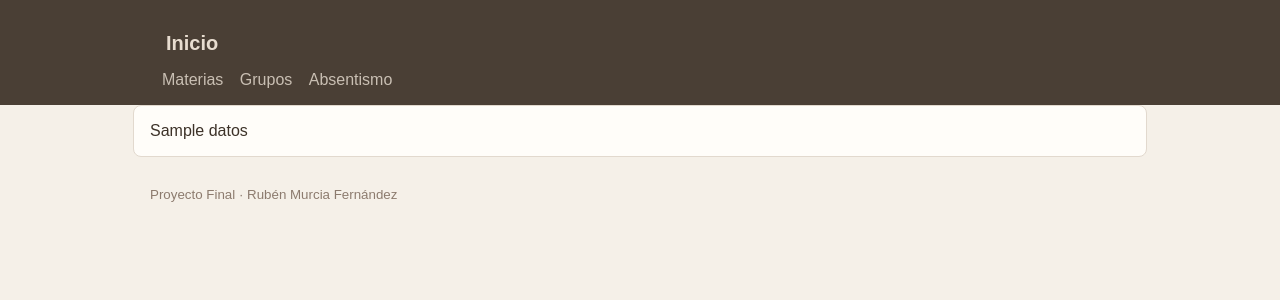
After one commit to rubmurfer/analisis-de-datos, a Flask app: template templates/materias.html in a window 1280 px wide. The commit adds this page. Shown: the top 300 px of the page. Run offline with Flask 3, Linux system fonts and the light colour scheme; the template is opened without the code that fills it: most values are stand-ins (such as "Sample title", 1, 10 or a date in 2020); parts of the project's set-up code (start-up, migrations or seed data) failed here and were passed over.

Commit message:
limpieza de datos y primer desarrollo de Web

```diff
--- a/app.py
+++ b/app.py
@@ -1,16 +1,29 @@
 # app.py
 
 from flask import Flask, render_template, redirect
-from utils.carga_datos import df_unidades, df_faltas, df_materias, df_matriculas, df_notas, pd
+from utils.carga_datos import pd, df_notas_matriculas, df_unidades, df_faltas, df_materias, df_matriculas, df_notas
 
-print(df_faltas)
+
 
 
 app = Flask(__name__) # Apartado de Web con Flask
 
 @app.route("/")
 def inicio():
-    return render_template("base.html", title="Inicio", msg="Hola")
+    msg = """
+    Bienvenido a mi página Web.
+
+    Aquí podrás acceder a los datos del centro.
+    """
+    return render_template("base.html", title="Inicio", msg=msg)
+
+@app.route("/materias")
+def materias():
+    html = df_notas.sort_values("NOTA").to_html(classes="datos", index=False, border=0)
+    return render_template("materias.html", datos=html)
+
+
+
 
 if __name__ == "__main__":
     app.run(debug=True)
--- a/static/style.css
+++ b/static/style.css
@@ -1,26 +1,30 @@
-/* hola */
-
-body { font-family: Arial, sans-serif; margin: 0; background: #9d9d9d; }
+body { font-family: Arial, sans-serif; margin: 0; background: #f5f0e8; color: #3d3228; }
 .container { max-width: 980px; margin: 0 auto; padding: 16px; }
 
-.topbar { background: #222; color: #fff; }
+.topbar { background: #4a3f35; color: #e8ddd0; }
 .brand { margin: 0; font-size: 20px; padding: 16px; }
-.brand a { color: #fff; text-decoration: none; }
-.nav a { color: #ddd; margin-left: 12px; text-decoration: none; }
-.nav a:hover { color: #fff; }
+.brand a { color: #e8ddd0; text-decoration: none; }
+.nav a { color: #c9bfb3; margin-left: 12px; text-decoration: none; }
+.nav a:hover { color: #e8ddd0; }
 
-main { background: #ffffff; margin-top: 12px; border-radius: 8px; }
-.footer { color: #666; margin-top: 12px; }
+main { background: #fffdf9; margin-top: 12px; border-radius: 8px; border: 1px solid #e2d9ce; }
+.footer { color: #8c7b6e; margin-top: 12px; }
 
 table { width: 100%; border-collapse: collapse; margin-top: 12px; }
-th, td { border-bottom: 1px solid #eee; padding: 10px; text-align: left; }
-th { background: #fafafa; }
+th { background: #4a3f35; color: #e8ddd0; padding: 9px 12px; text-align: left; font-weight: 500; letter-spacing: 0.02em; }
+td { padding: 8px 12px; border-bottom: 1px solid #ede6db; color: #3d3228; }
+tr:nth-child(even) { background: #faf6f0; }
+tr:hover { background: #f2ebe0; }
 
 .form { display: grid; gap: 12px; max-width: 520px; }
 label { display: grid; gap: 6px; }
-input { padding: 10px; border: 1px solid #ddd; border-radius: 6px; }
+input { padding: 10px; border: 1px solid #d9cfc4; border-radius: 6px; background: #fffdf9; color: #3d3228; }
+input:focus { outline: none; border-color: #8c7b6e; }
 
 .actions { margin-top: 8px; display: flex; gap: 8px; align-items: center; }
-.btn { display: inline-block; padding: 10px 12px; border-radius: 6px; background: #222; color: #fff; text-decoration: none; border: 0; cursor: pointer; }
-.btn.secondary { background: #666; }
-.msg { background: #e8f5e9; border: 1px solid #c8e6c9; padding: 10px; border-radius: 6px; margin-bottom: 12px; }
+.btn { display: inline-block; padding: 10px 14px; border-radius: 6px; background: #4a3f35; color: #e8ddd0; text-decoration: none; border: 0; cursor: pointer; font-size: 14px; }
+.btn.secondary { background: #8c7b6e; }
+.btn:hover { background: #3a3028; }
+.btn.secondary:hover { background: #7a6a5e; }
+
+.msg { background: #f5ede0; border-left: 3px solid #b08860; padding: 10px 14px; border-radius: 0 6px 6px 0; }
--- a/templates/base.html
+++ b/templates/base.html
@@ -13,19 +13,23 @@
     <div class="container">
         <h1 class="brand"><a href="{{ url_for('inicio') }}">Inicio</a></h1>
         <nav class="nav">
-            <a href="#">Materias</a>
-            <a href="#">Grupos</a>
-            <a href="#">Absentismo</a>
+          <a href="{{ url_for('materias') }}">Materias</a>
+          <a href="#">Grupos</a>
+          <a href="#">Absentismo</a>
         </nav>
     </div>
   </header>
 
   <main class="container">
+
+
+
     {% if msg %}
       <div class="msg">{{ msg }}</div>
     {% endif %}
 
     {% block content %}{% endblock %}
+
   </main>
 
   <footer class="footer">
--- /dev/null
+++ b/templates/materias.html
@@ -0,0 +1,10 @@
+<!-- materias.html -->
+
+{% extends "base.html" %}
+
+{% block content %}
+{% if datos %}
+  <div>{{ datos | safe }}</div>
+{% endif %}
+
+{% endblock %}
--- a/utils/carga_datos.py
+++ b/utils/carga_datos.py
@@ -2,18 +2,20 @@
 
 # Importamos las librerías necesarias
 
+import numpy as np
 import pandas as pd
 from zipfile import ZipFile
 from pathlib import Path
 
+
 datos = Path(__file__).parent.resolve() / "../datos.zip" # Cargamos el fichero .zip desde el directorio actual.
 
 with ZipFile(datos) as z: # Creamos los dataframes en base a los ficheros del .zip con sus parámetros correspondientes
-        with z.open("datNotas.csv") as f: df_notas = pd.read_csv(f, encoding="latin-1", sep=";")
-        with z.open("datMatriculas.csv") as f: df_matriculas = pd.read_csv(f, encoding="latin-1", sep=";")
-        with z.open("datFaltas.csv") as f: df_faltas = pd.read_csv(f, encoding="latin-1", sep=";")
-        with z.open("datMaterias.csv") as f: df_materias = pd.read_csv(f, encoding="latin-1", sep=";")
-        with z.open("datUnidades.csv") as f: df_unidades = pd.read_csv(f, encoding="latin-1", sep=";")
+		with z.open("datNotas.csv") as f: df_notas = pd.read_csv(f, encoding="latin-1", sep=";")
+		with z.open("datMatriculas.csv") as f: df_matriculas = pd.read_csv(f, encoding="latin-1", sep=";")
+		with z.open("datFaltas.csv") as f: df_faltas = pd.read_csv(f, encoding="latin-1", sep=";")
+		with z.open("datMaterias.csv") as f: df_materias = pd.read_csv(f, encoding="latin-1", sep=";")
+		with z.open("datUnidades.csv") as f: df_unidades = pd.read_csv(f, encoding="latin-1", sep=";")
 
 # Cargamos solo las columnas necesarias
 df_notas = df_notas[["MATRICULA", "ANNO", "CURSO", "EVALUACION", "MATERIA", "CL_MATERIA", "NOTA"]]
@@ -21,3 +23,40 @@ df_matriculas = df_matriculas[["MATRICULA", "ETAPA", "ANNO", "ESTUDIOS", "GRUPO"
 df_faltas = df_faltas[["EXPEDIENTE", "ANNO", "FECHA_FALTA", "ESTUDIOS", "GRUPO", "MATERIA", "AUSENCIAS", "RETRASOS", "JUSTIFICADAS"]]
 df_materias = df_materias[["CODIGO", "DESCRIPCION", "ABREVIATURA"]]
 df_unidades = df_unidades[["ANNO", "GRUPO", "ESTUDIO", "CURSO"]] # Opcional. Falta "TUTOR"
+
+# Limpiamos datos
+
+df_notas = df_notas[df_notas["EVALUACION"].isin(["1ª Evaluación", "2ª Evaluación"])] # Solo mostramos las dos primeras evaluaciones
+
+# Creamos un marco para reemplazar las notas categóricas por numéricas.
+notas_categoricas = {
+    "Insuficiente": 2.5,
+    "Insuficiente-1": 1,
+    "Suficiente": 5,
+    "Apto": 5,
+    "Bien": 6.5,
+    "Notable": 7.5,
+    "Sobresaliente": 9.5,
+
+    "No evaluado": np.nan,
+    "Renuncia Convocatoria": np.nan
+}
+
+df_notas["NOTA"] = df_notas["NOTA"].replace(notas_categoricas)
+df_notas["NOTA"] = pd.to_numeric(df_notas["NOTA"], errors="coerce")
+
+# print(df_notas["NOTA"].value_counts(dropna=True))
+# print(df_notas["NOTA"].isna().sum())
+
+# Relacionamos los Datasets por campos comúnes
+
+df_notas_matriculas = pd.merge(df_notas, df_matriculas, on="MATRICULA", how="left")
+
+df_notas_materias = pd.merge(df_notas, df_materias, left_on="MATERIA", right_on="DESCRIPCION", how="left")
+
+df_faltas_matriculas = pd.merge(df_faltas, df_matriculas, on="ESTUDIOS", how="left")
+
+#df_faltas_materias = pd.merge(df_faltas, df_materias, on="")
+
+# En datMaterias, el nombre de la materia se llama DESCRIPCION. En datFaltas, la misma se llama MATERIA.
+# He visto, por otro lado, que el CL_MATERIA de datNotas no coincide con el CODIGO de datMaterias
```
Also changed, not shown: 1 other file.
